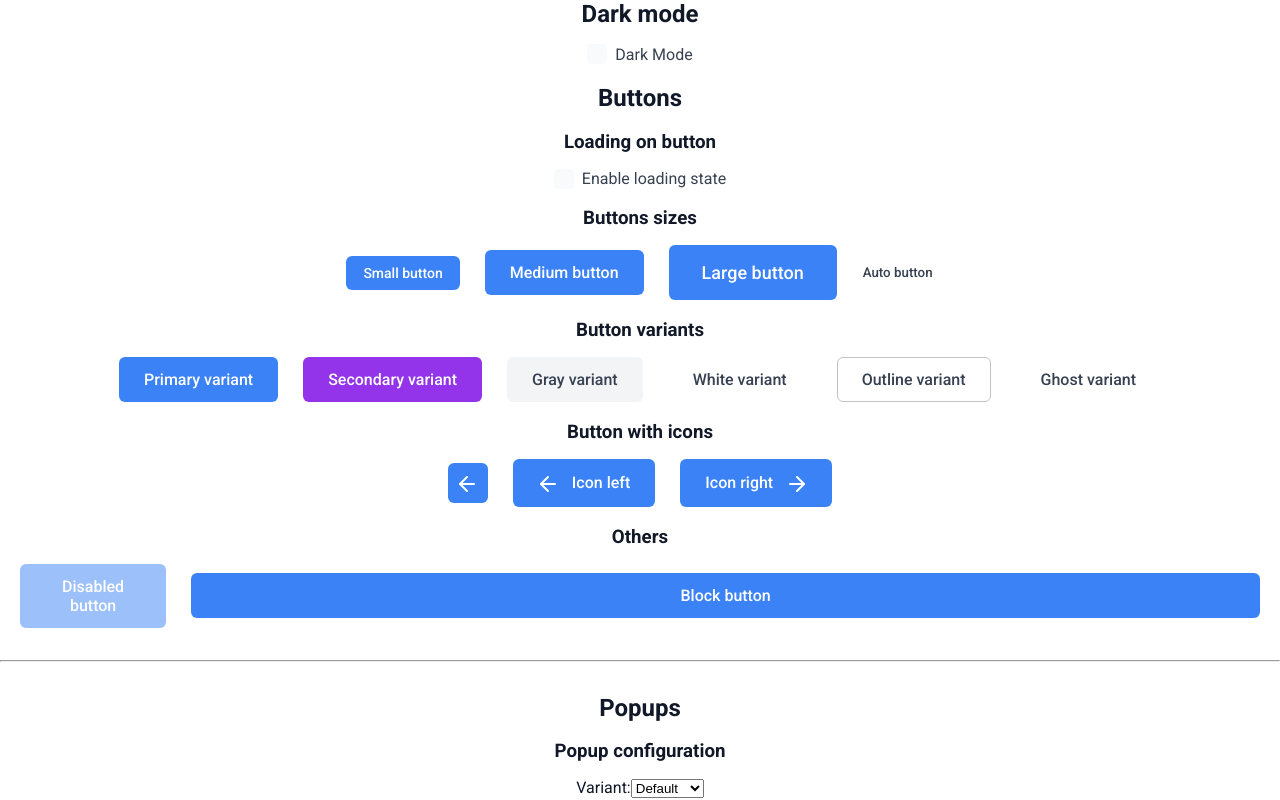
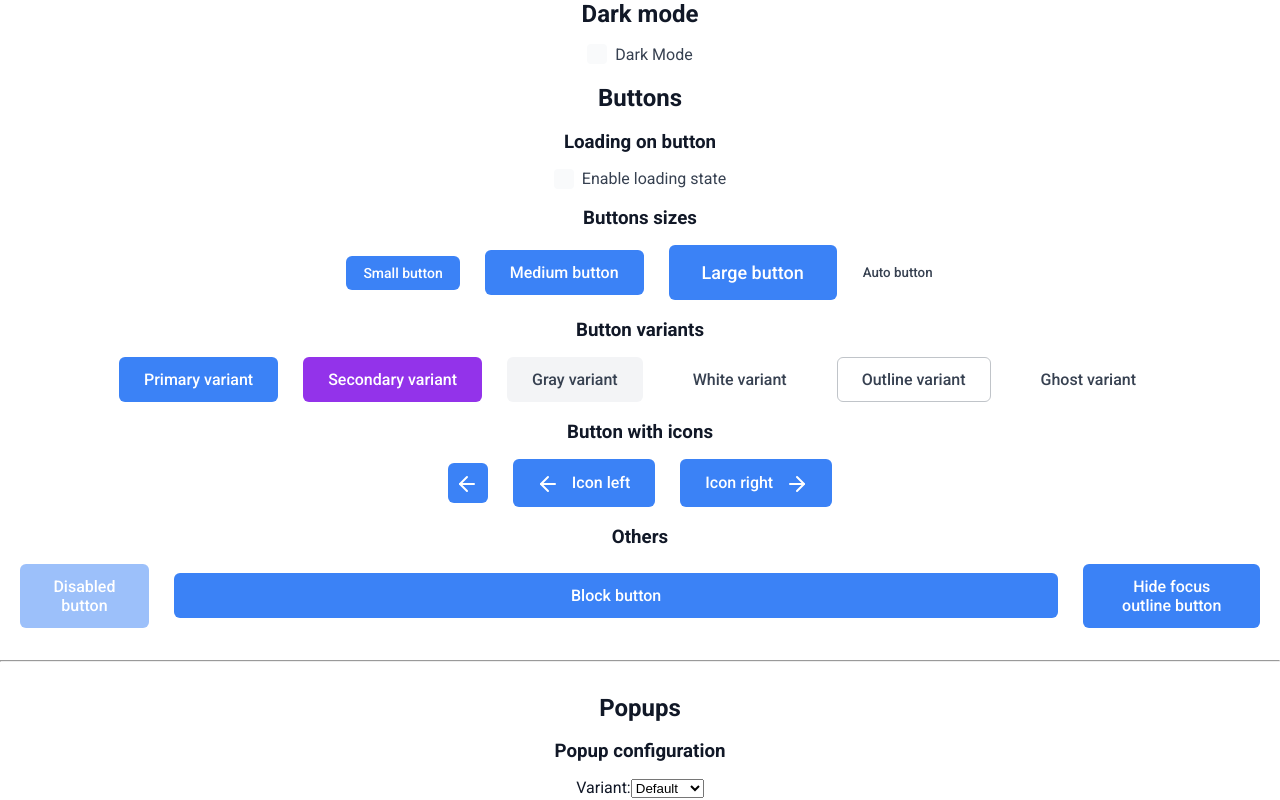
Before and after one commit to edgarimai/vue-smart-ui, a Vue app: page / in a window 1280 px wide. Shown: the top 800 px of the page. Built offline with nearby package versions, Linux system fonts and the light colour scheme.

Commit message:
feat(BaseButton): add hide focus outline option

```diff
--- a/src/App.vue
+++ b/src/App.vue
@@ -640,6 +640,14 @@ onMounted(() => {
           style="margin: 1rem 0"
           >Block button</BaseButton
         >
+        <!-- Button with hide focus outline -->
+        <BaseButton
+          hide-focus-outline
+          @click="handleSaveWithLoading"
+          :loading="pageState.isLoading && pageState.isLoadingEnabled"
+          style="margin: 1rem 0"
+          >Hide focus outline button</BaseButton
+        >
       </div>
     </div>
 
--- a/src/components/BaseButton.vue
+++ b/src/components/BaseButton.vue
@@ -42,6 +42,10 @@ const props = defineProps({
     type: Boolean,
     default: false,
   },
+  hideFocusOutline: {
+    type: Boolean,
+    default: false,
+  },
 })
 
 const { autoId } = useAutoId('button', props)
@@ -61,6 +65,7 @@ defineEmits(['click'])
         'base-button--disabled': disabled || loading,
         'base-button--icon-only': iconOnly,
         'base-button--loading': loading,
+        'base-button--hide-focus-outline': hideFocusOutline,
       },
       $attrs.class,
     ]"
@@ -228,6 +233,10 @@ defineEmits(['click'])
     outline-offset: 1px;
   }
 
+  &--hide-focus-outline:focus {
+    outline: none;
+  }
+
   &--loading {
     position: relative;
   }
```
